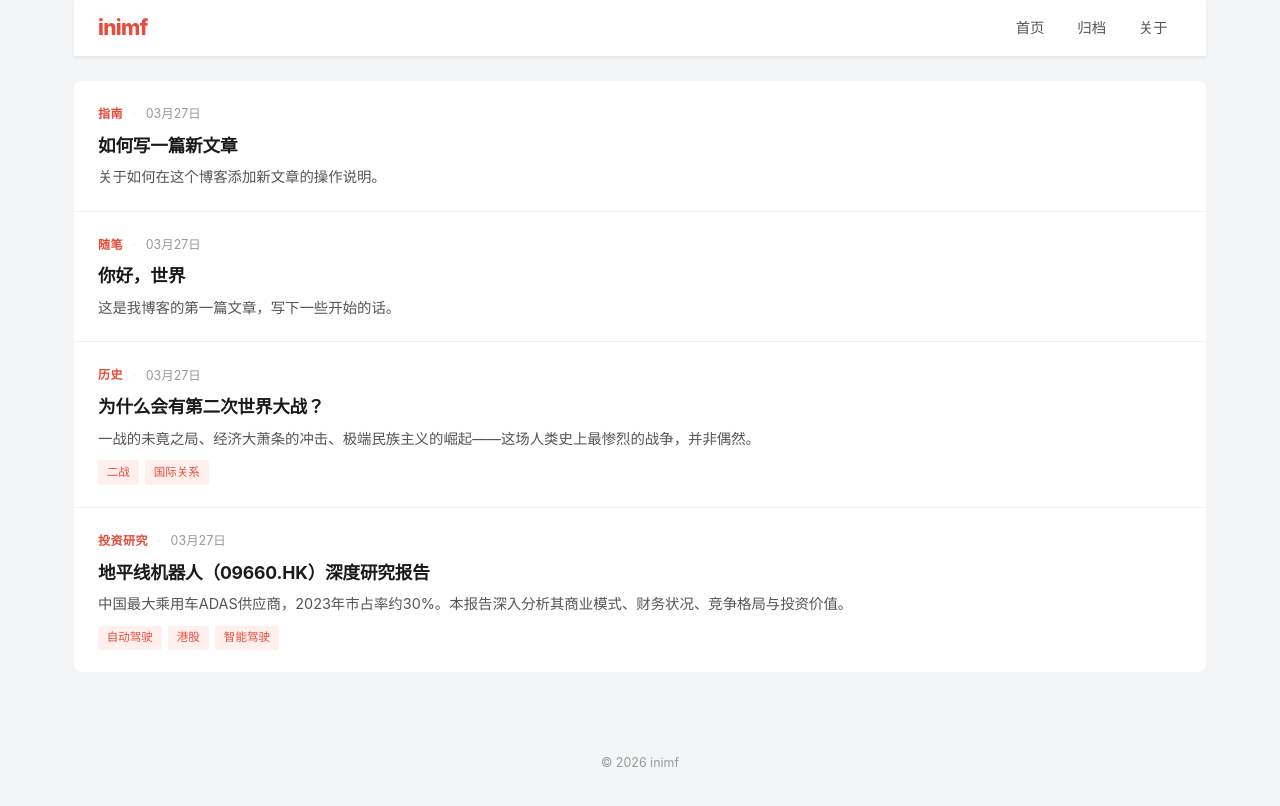
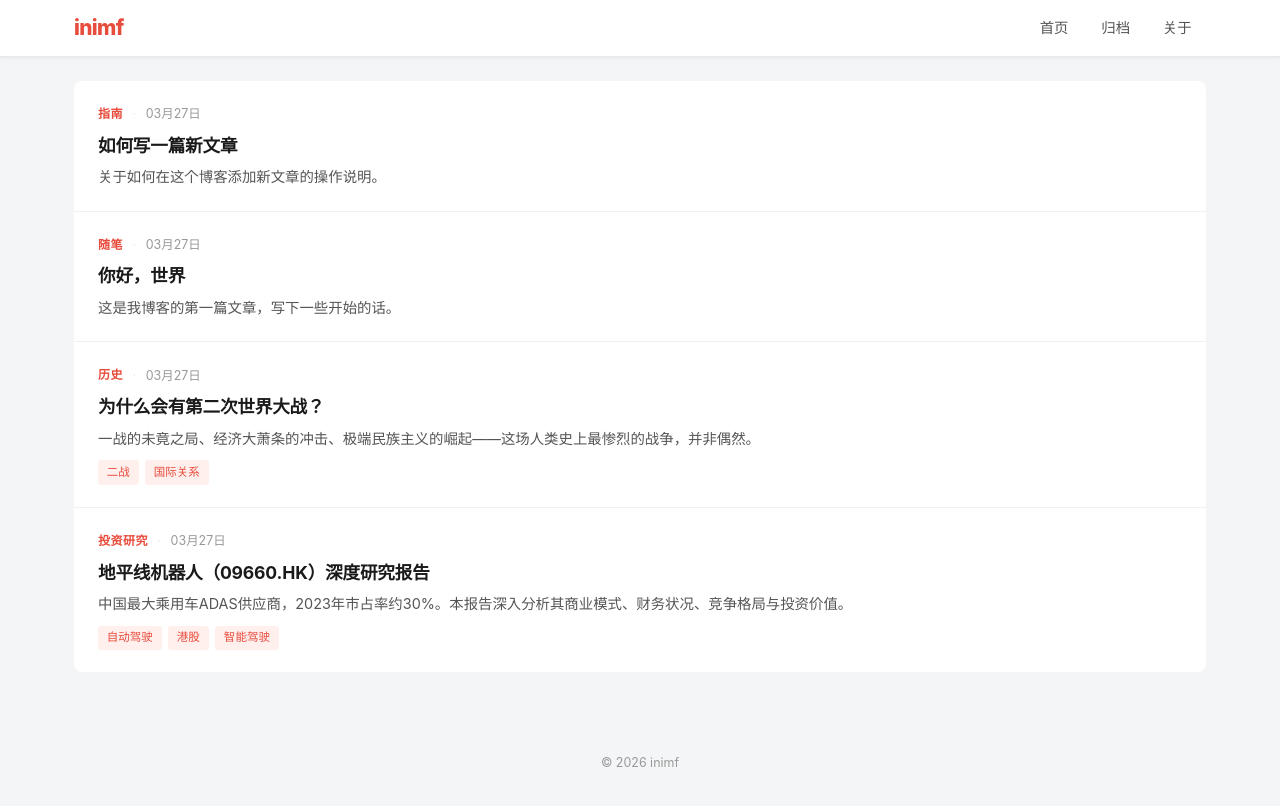
Before and after one commit to web1286/inimf-blog, a Next.js app: page / in a window 1280 px wide. Built offline with nearby package versions, Linux system fonts and the light colour scheme.

Commit message:
feat: 36氪风格顶栏导航

```diff
--- a/components/Layout.tsx
+++ b/components/Layout.tsx
@@ -26,7 +26,6 @@ export default function Layout({ children, title, description }: LayoutProps) {
         <link rel="alternate" type="application/rss+xml" title={config.title} href="/feed.xml" />
       </Head>
 
-      <div className="page-wrapper">
       <header className="site-header">
         <div className="header-inner">
           <Link href="/" className="site-title">
@@ -42,8 +41,8 @@ export default function Layout({ children, title, description }: LayoutProps) {
         </div>
       </header>
 
+      <div className="page-wrapper">
         <main>{children}</main>
-
         <footer className="site-footer">
           <p>{config.footer}</p>
         </footer>
```
Lines whose indentation alone changed are shown as unchanged.
